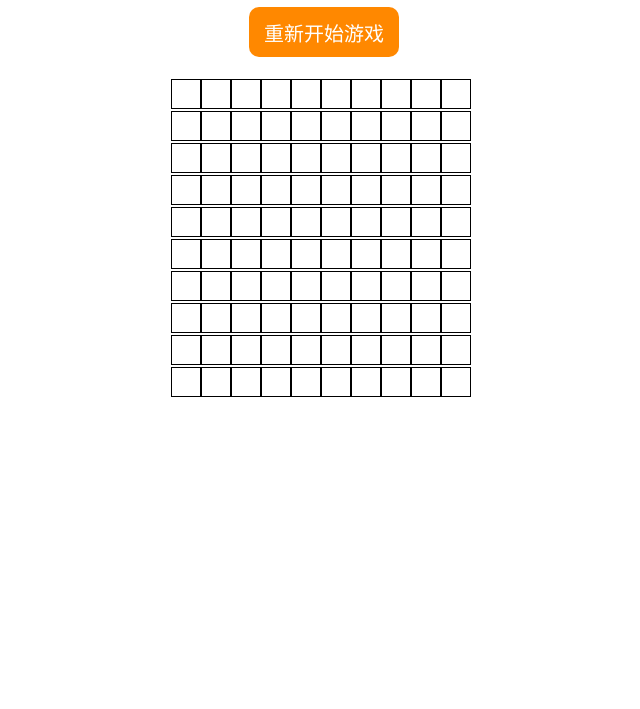
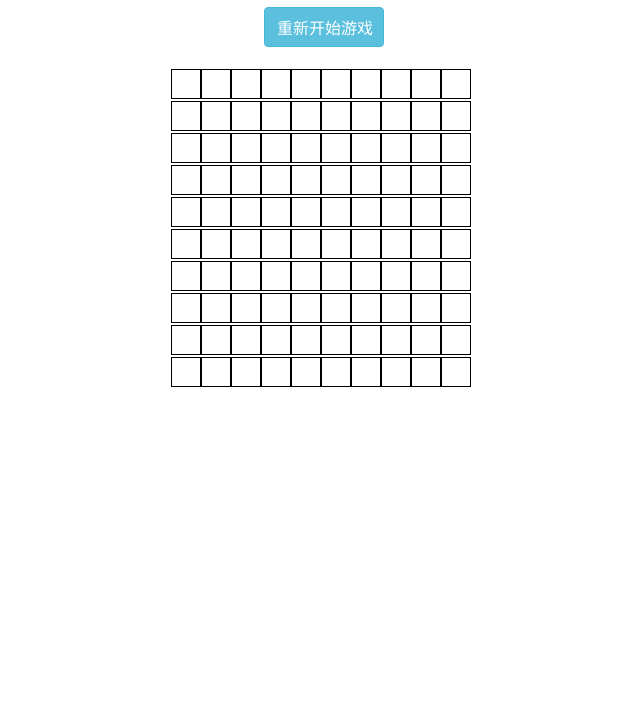
Before and after one commit to junbo-wang/junbo_wang.github.io, a plain HTML site: page mineSweeping/mineSweeping.html in a window 1280 px wide. Shown: the part 91-800 px from the top of the page, without its empty margins (316-956 px from the left). Drawn offline with Linux system fonts and the light colour scheme.

Commit message:
样式更改

```diff
--- a/mineSweeping/mineSweeping.css
+++ b/mineSweeping/mineSweeping.css
@@ -24,11 +24,19 @@ td{
 }
 .topBar>button{
     margin-top: 20px;
-    width: 150px;
-    height: 50px;
-    font-size: 20px;
-    background: #f80;
+    width: 120px;
+    height: 40px;
+    font-size: 16px;
+    display: inline-block;
+    white-space: nowrap;
+    cursor: pointer;
+    padding: 6px 12px;
+    border-radius: 4px;
     color: #fff;
-    border: 0;
-    border-radius: 10px;
+    background-color: #5bc0de;
+    border: 1px solid #46b8da;
 }
+.topBar>button:hover,.topBar>button:active {
+    background-color: #31b0d5;
+    border-color: #269abc;
+}
```
Also changed, not shown: canvas/canvas.html (renamed from canvas/canvastest.html, +5 -5 lines), index.html (+1 -1 lines).
